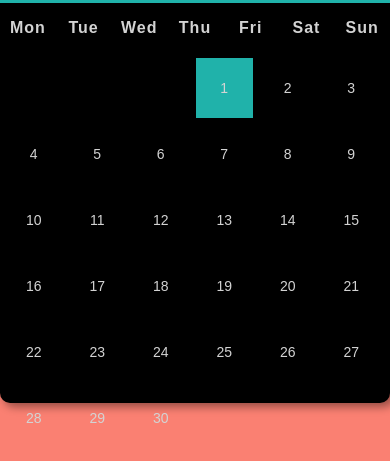
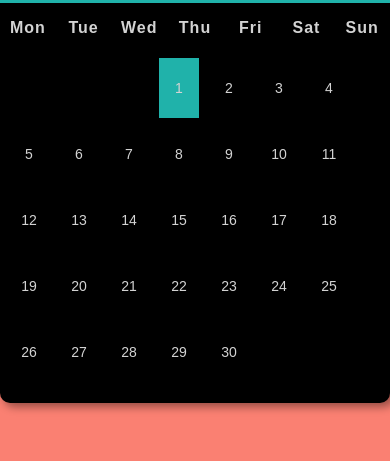
Before and after one commit to official-shashank/Calender, a plain HTML site: page index.html in a window 390 px wide. Shown: the part 279-740 px from the top of the page. Drawn offline with Linux system fonts and the light colour scheme.

Commit message:
css fix related to media queries

```diff
--- a/index.css
+++ b/index.css
@@ -80,3 +80,10 @@ body {
 .today {
   background-color: lightseagreen;
 }
+
+@media only screen and (max-width: 450px) {
+  .days div {
+    width: 40px;
+    margin-left: 7px;
+  }
+}
```
